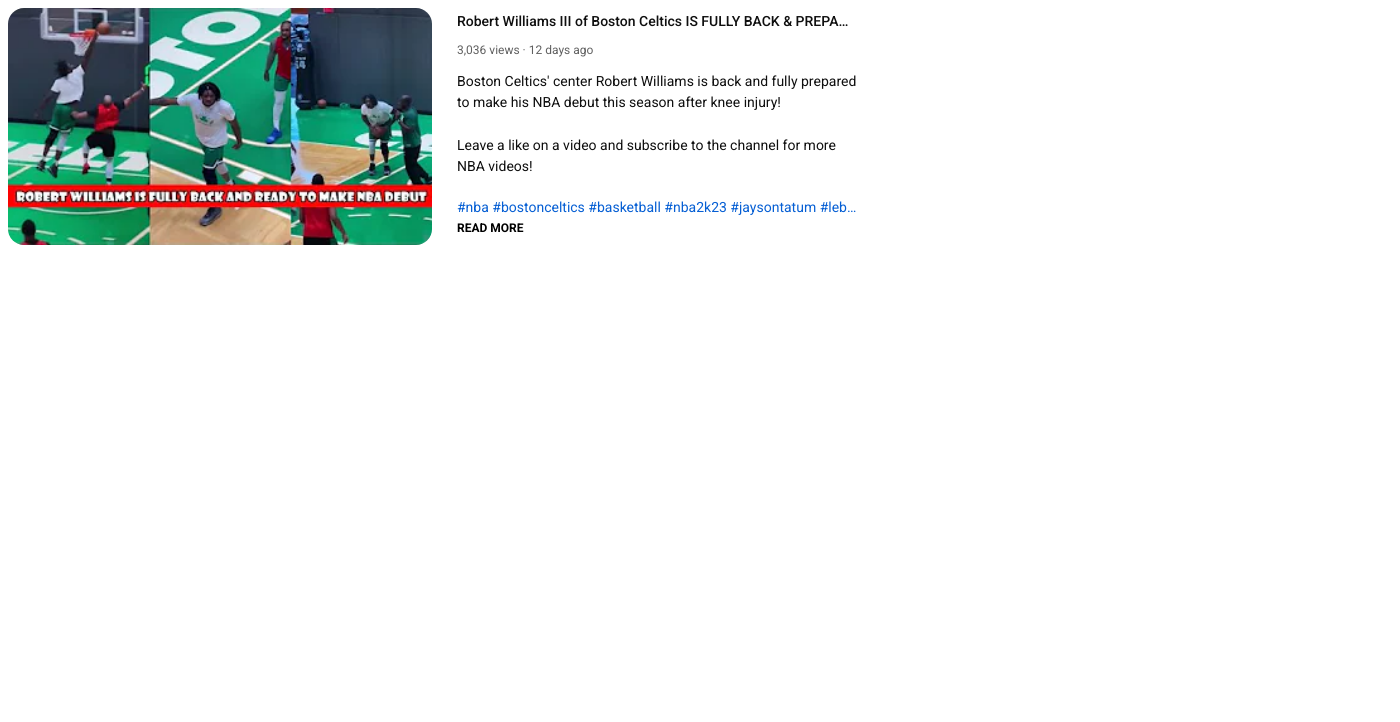
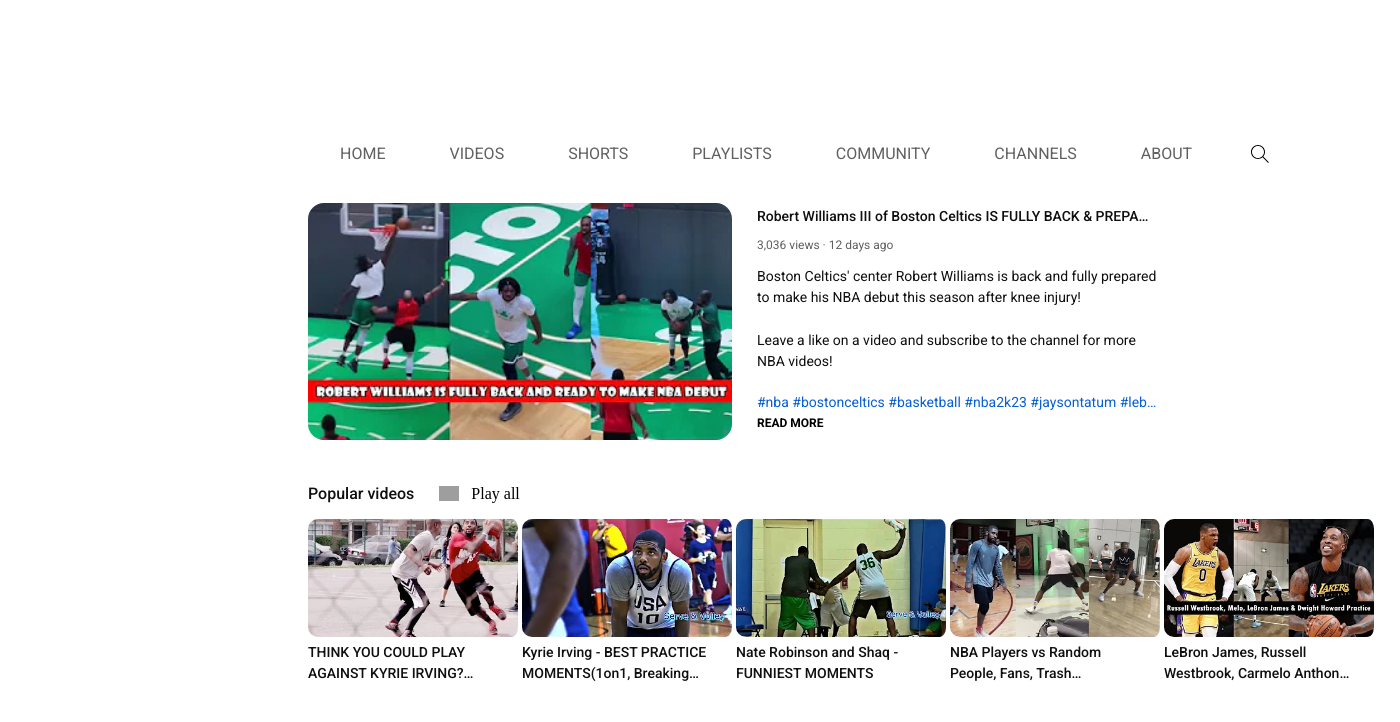
Before and after one commit to emiralic/Youtube-page, a Flask app: page /youtube in a window 1400 px wide. Shown: the top 722 px of the page. Run offline with Flask 2, Linux system fonts and the light colour scheme; grey boxes are pictures that could not be loaded.

Commit message:
Second part of the page

```diff
--- a/templates/youtube.html
+++ b/templates/youtube.html
@@ -66,15 +66,115 @@
     font-weight: 700;
     margin-top: -11px;
   }
+  .over-videos,
+  .play_all{
+    font-family: Roboto, Arial;
+    font-size: 16px;
+    color: #0F0F0F;
+    font-weight: 500;
+  }
+  .play{
+    height: 15px;
+    margin-left: 25px;
+    margin-top: 4px;
+  }
+  .play-all{
+    font-weight: 500;
+    margin-left: 12px;
+
+  }
+  .button{
+    height: 16px;
+    border-radius 10px;
+  }
+  .middle{
+    margin-left: 300px;
+    margin-top: 128px;
+  }
+  .img-pictures{
+    width: 210px;
+    border-radius: 10px;
+    padding-right: 4px;
+  }
+  .titles{
+    font-family: Roboto, Arial;
+    font-size: 14px;
+    color: #0F0F0F;
+    font-weight: 500;
+    margin-top: 5px;
+    width: 186px;
+    overflow: hidden;
+    text-overflow: ellipsis;
+    display: -webkit-box;
+    line-height: 21px;
+    max-height: 48px;
+    -webkit-line-clamp: 2;
+    -webkit-box-orient: vertical;
+
+  }
+  .home{
+    font-family:Roboto, Arial;
+    font-size; 14px;
+    color: #606060;
+    cursor: pointer;
+    padding-right: 32px;
+    padding-left: 32px;
+
+  }
+  .home:active{
+    color: #0F0F0F
+  }
+  .search{
+    width: 24px;
+    height: 24px;
+    padding-left: 24px;
+    padding-right: 24px;
+    padding-top: 5px;
+  }
+
 
 
   </style>
 </head>
 <body>
-
+    <div class="middle">
       <div style="
       display:flex;
-  flex-direction:row;">
+      flex-direction:row;
+      align-items: center;">
+        <div>
+            <p class="home">HOME</p>
+        </div>
+        <div>
+            <p class="home">VIDEOS</p>
+        </div>
+        <div>
+            <p class="home">SHORTS</p>
+        </div>
+        <div>
+            <p class="home">PLAYLISTS</p>
+        </div>
+        <div>
+            <p class="home">COMMUNITY</p>
+        </div>
+        <div>
+            <p class="home">CHANNELS</p>
+        </div>
+        <div>
+            <p class="home">ABOUT</p>
+        </div>
+        <div>
+            <img class="search" src="static/search.svg">
+        </div>
+
+
+      </div>
+      <div style="
+      display:flex;
+      flex-direction:row;
+      width: 1070px;
+      padding-top: 24px;
+      padding-bottom: 24px;">
         <div>
           <img class="thumbnail" src="static/thumbnail.webp">
         </div>
@@ -112,6 +212,89 @@
         </div>
 
       </div>
+      <div style="
+      display:flex;
+      flex-direction:column;">
+          <div style="
+          display:flex;
+          flex-direction:row;
+          align-items: center;">
+              <p class="over-videos">
+                  Popular videos
+              </p>
+              <div>
+                      <img class="play"src="static/play.png">
+              </div>
+              <div>
+                      <p class="play-all">
+                        Play all
+                      </p>
+              </div>
+          </div>
+          <div style="
+          display:flex;
+          flex-direction:row;
+          align-items: center;
+          width: 1070px">
+              <div style="
+              display:flex;
+              flex-direction:column;
+              align-items: left;">
+                  <img class="img-pictures" src="static/picture1.webp">
+                  <p class="titles">
+                      THINK YOU COULD PLAY AGAINST KYRIE IRVING?
+                      WATCH HIM PLAY AGAINST RANDOM PEOPLE, FANS(MUST WATCH)
+                  </p>
+              </div>
+              <div style="
+              display:flex;
+              flex-direction:column;
+              align-items: left;">
+                  <img class="img-pictures" src="static/picture2.webp">
+                  <p class="titles">
+                      Kyrie Irving - BEST PRACTICE MOMENTS(1on1, Breaking Ankles, Funny)
+                  </p>
+              </div>
+              <div style="
+              display:flex;
+              flex-direction:column;
+              align-items: left;">
+                  <img class="img-pictures" src="static/picture3.webp">
+                  <p class="titles">
+                      Nate Robinson and Shaq - FUNNIEST MOMENTS
+                  </p>
+              </div>
+              <div style="
+              display:flex;
+              flex-direction:column;
+              align-items: left;">
+                  <img class="img-pictures" src="static/picture4.webp">
+                  <p class="titles">
+                      NBA Players vs Random People, Fans, Trash Talkers(UNSEEN)
+                  </p>
+              </div>
+              <div style="
+              display:flex;
+              flex-direction:column;
+              align-items: left;">
+                  <img class="img-pictures" src="static/picture5.webp">
+                  <p class="titles">
+                      LeBron James, Russell Westbrook, Carmelo Anthony & Dwight Howard First Practice For New NBA Season
+                  </p>
+              </div>
+
+
+
+
+
+
+
+          </div>
+
+      </div>
+    </div>
+
+
 
 </body>
 </html>
```
Also changed, not shown: images/play.png (added). Lines whose indentation alone changed are shown as unchanged.
